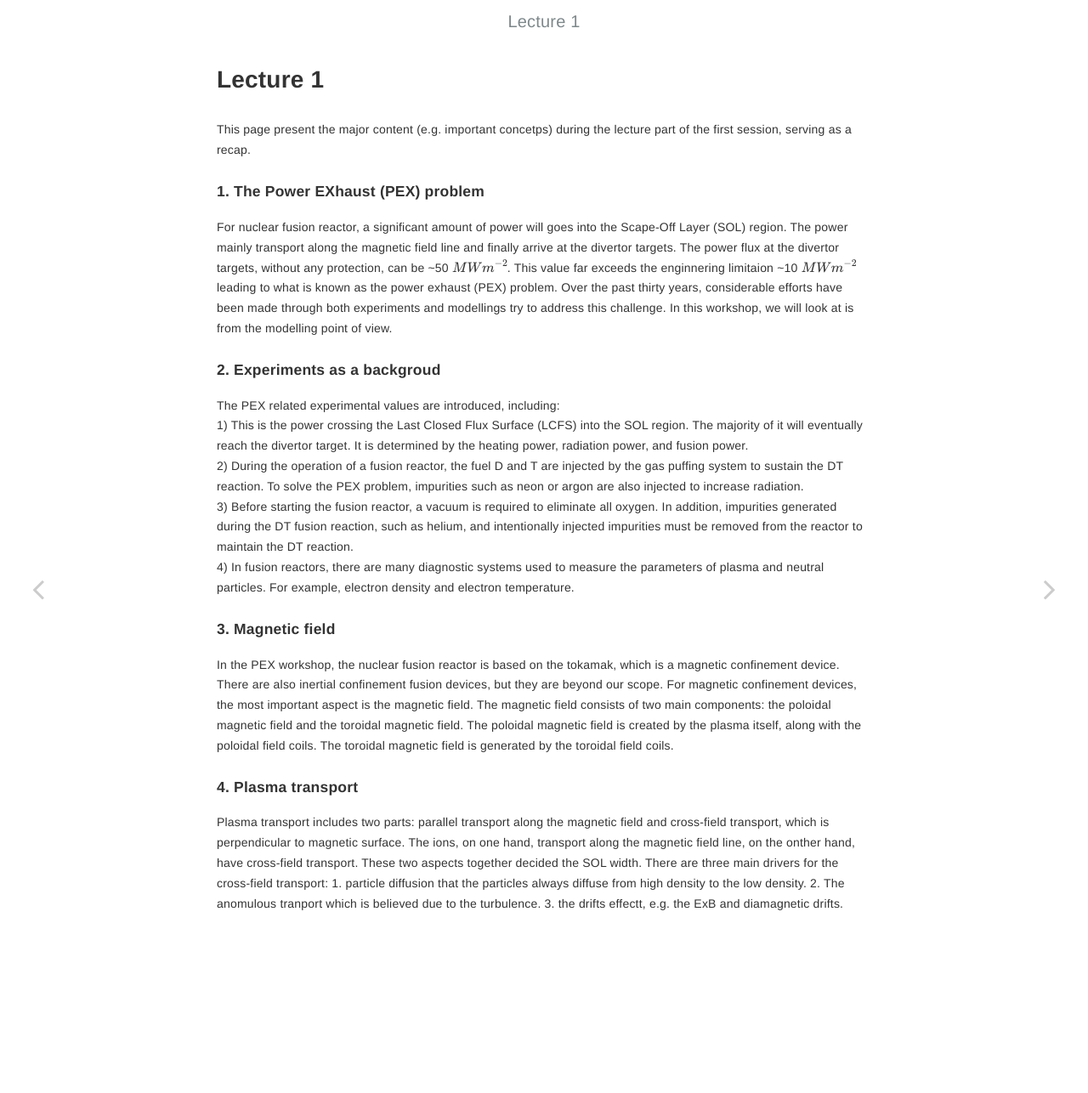
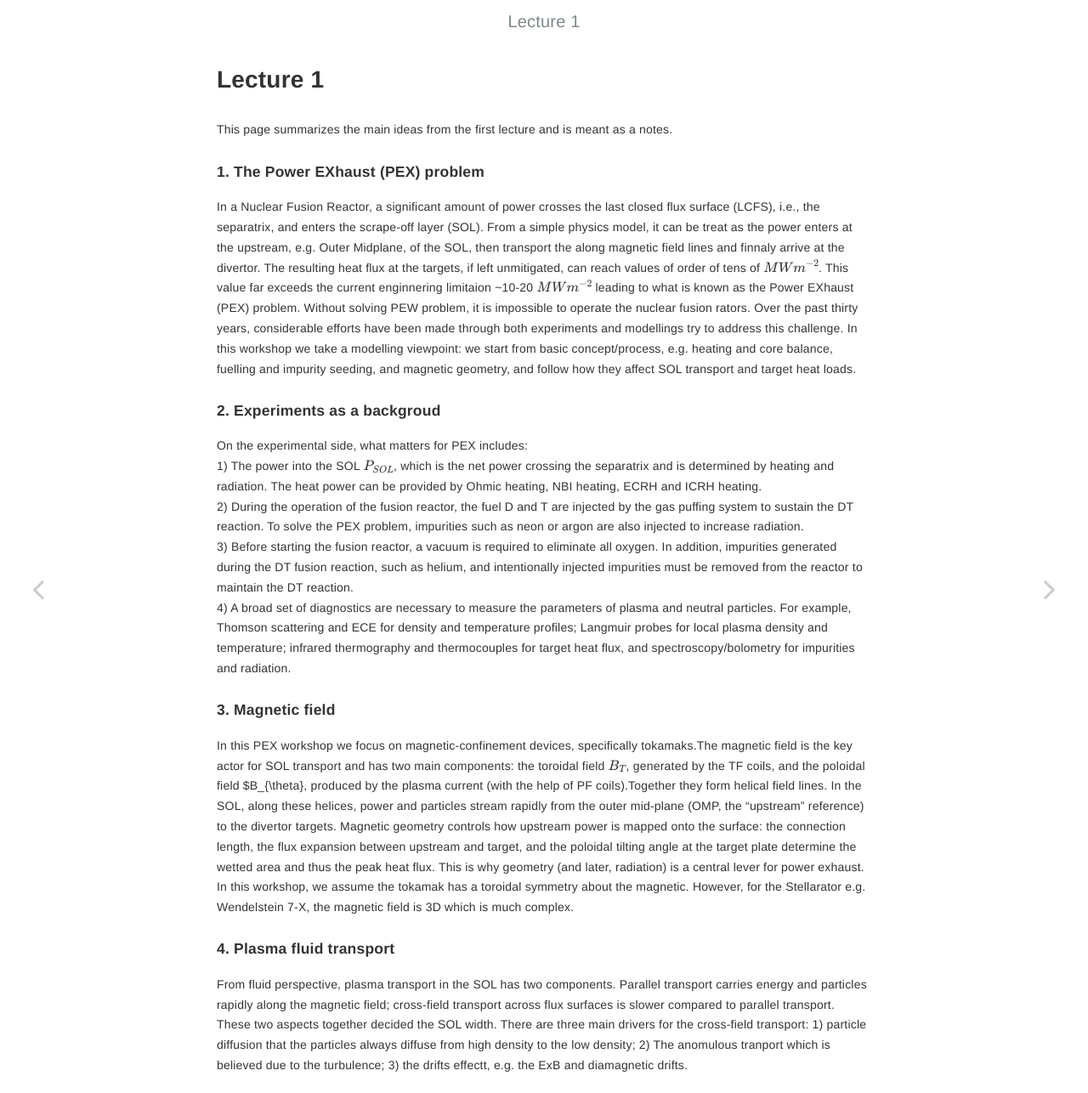
Before and after one commit to haoshengwu/pex2024, a Jekyll site: the page built from _posts/2024-09-01-Lecture1.md, in a window 1280 px wide. Shown: the whole page at 85% size. Built offline with Jekyll 4.4.1, drawn with Linux system fonts in a browser that asks for light colours.

Commit message:
update lecture1

```diff
--- a/_posts/2024-09-01-Lecture1.md
+++ b/_posts/2024-09-01-Lecture1.md
@@ -6,22 +6,22 @@ category: Jekyll
 layout: post
 ---
 
-This page present the major content (e.g. important concetps) during the lecture part of the first session, serving as a recap.
+This page summarizes the main ideas from the first lecture and is meant as a notes.
 
 #### 1. The Power EXhaust (PEX) problem
 
-For nuclear fusion reactor, a significant amount of power will goes into the Scape-Off Layer (SOL) region. The power mainly transport along the magnetic field line and finally arrive at the divertor targets. The power flux at the divertor targets, without any protection, can be ~50 $MW m^{-2}$. This value far exceeds the enginnering limitaion ~10 $MW m^{-2}$ leading to what is known as the power exhaust (PEX) problem. Over the past thirty years, considerable efforts have been made through both experiments and modellings try to address this challenge. In this workshop, we will look at is from the modelling point of view.
+In a Nuclear Fusion Reactor, a significant amount of power crosses the last closed flux surface (LCFS), i.e., the separatrix, and enters the scrape-off layer (SOL). From a simple physics model, it can be treat as the power enters at the upstream, e.g. Outer Midplane, of the SOL, then transport the along magnetic field lines and finnaly arrive at the divertor. The resulting heat flux at the targets, if left unmitigated, can reach values of order of tens of $MW m^{-2}$. This value far exceeds the current enginnering limitaion ~10-20 $MW m^{-2}$ leading to what is known as the Power EXhaust (PEX) problem. Without solving PEW problem, it is impossible to operate the nuclear fusion rators. Over the past thirty years, considerable efforts have been made through both experiments and modellings try to address this challenge. In this workshop we take a modelling viewpoint: we start from basic concept/process, e.g. heating and core balance, fuelling and impurity seeding, and magnetic geometry, and follow how they affect SOL transport and target heat loads.
 
 #### 2. Experiments as a backgroud
 
-The PEX related experimental values are introduced, including: <br>
-1) This is the power crossing the Last Closed Flux Surface (LCFS) into the SOL region. The majority of it will eventually reach the divertor target. It is determined by the heating power, radiation power, and fusion power.<br>
-2) During the operation of a fusion reactor, the fuel D and T are injected by the gas puffing system to sustain the DT reaction. To solve the PEX problem, impurities such as neon or argon are also injected to increase radiation.<br>
+On the experimental side, what matters for PEX includes: <br>
+1) The power into the SOL $P_{SOL}$, which is the net power crossing the separatrix and is determined by heating and radiation. The heat power can be provided by Ohmic heating, NBI heating, ECRH and ICRH heating.<br>
+2) During the operation of the fusion reactor, the fuel D and T are injected by the gas puffing system to sustain the DT reaction. To solve the PEX problem, impurities such as neon or argon are also injected to increase radiation.<br>
 3) Before starting the fusion reactor, a vacuum is required to eliminate all oxygen. In addition, impurities generated during the DT fusion reaction, such as helium, and intentionally injected impurities must be removed from the reactor to maintain the DT reaction.<br>
-4) In fusion reactors, there are many diagnostic systems used to measure the parameters of plasma and neutral particles. For example, electron density and electron temperature.<br>
+4) A broad set of diagnostics are necessary to measure the parameters of plasma and neutral particles. For example, Thomson scattering and ECE for density and temperature profiles; Langmuir probes for local plasma density and temperature; infrared thermography and thermocouples for target heat flux, and spectroscopy/bolometry for impurities and radiation. <br>
 
 #### 3. Magnetic field
-In the PEX workshop, the nuclear fusion reactor is based on the tokamak, which is a magnetic confinement device. There are also inertial confinement fusion devices, but they are beyond our scope. For magnetic confinement devices, the most important aspect is the magnetic field. The magnetic field consists of two main components: the poloidal magnetic field and the toroidal magnetic field. The poloidal magnetic field is created by the plasma itself, along with the poloidal field coils. The toroidal magnetic field is generated by the toroidal field coils.<br>
+In this PEX workshop we focus on magnetic-confinement devices, specifically tokamaks.The magnetic field is the key actor for SOL transport and has two main components: the toroidal field $B_{T}$, generated by the TF coils, and the poloidal field $B_{\theta}, produced by the plasma current (with the help of PF coils).Together they form helical field lines. In the SOL, along these helices, power and particles stream rapidly from the outer mid-plane (OMP, the “upstream” reference) to the divertor targets. Magnetic geometry controls how upstream power is mapped onto the surface: the connection length, the flux expansion between upstream and target, and the poloidal tilting angle at the target plate determine the wetted area and thus the peak heat flux. This is why geometry (and later, radiation) is a central lever for power exhaust. In this workshop, we assume the tokamak has a toroidal symmetry about the magnetic. However, for the Stellarator e.g. Wendelstein 7-X, the magnetic field is 3D which is much complex.
 
-#### 4. Plasma transport
-Plasma transport includes two parts: parallel transport along the magnetic field and cross-field transport, which is perpendicular to magnetic surface. The ions, on one hand, transport along the magnetic field line, on the onther hand, have cross-field transport. These two aspects together decided the SOL width. There are three main drivers for the cross-field transport: 1. particle diffusion that the particles always diffuse from high density to the low density. 2. The anomulous tranport which is believed due to the turbulence. 3. the drifts effectt, e.g. the ExB and diamagnetic drifts.<br>
+#### 4. Plasma fluid transport
+From fluid perspective, plasma transport in the SOL has two components. Parallel transport carries energy and particles rapidly along the magnetic field; cross-field transport across flux surfaces is slower compared to parallel transport. These two aspects together decided the SOL width. There are three main drivers for the cross-field transport: 1) particle diffusion that the particles always diffuse from high density to the low density; 2) The anomulous tranport which is believed due to the turbulence; 3) the drifts effectt, e.g. the ExB and diamagnetic drifts.<br>
```
Also changed, not shown: README.md (+2 -2 lines).
